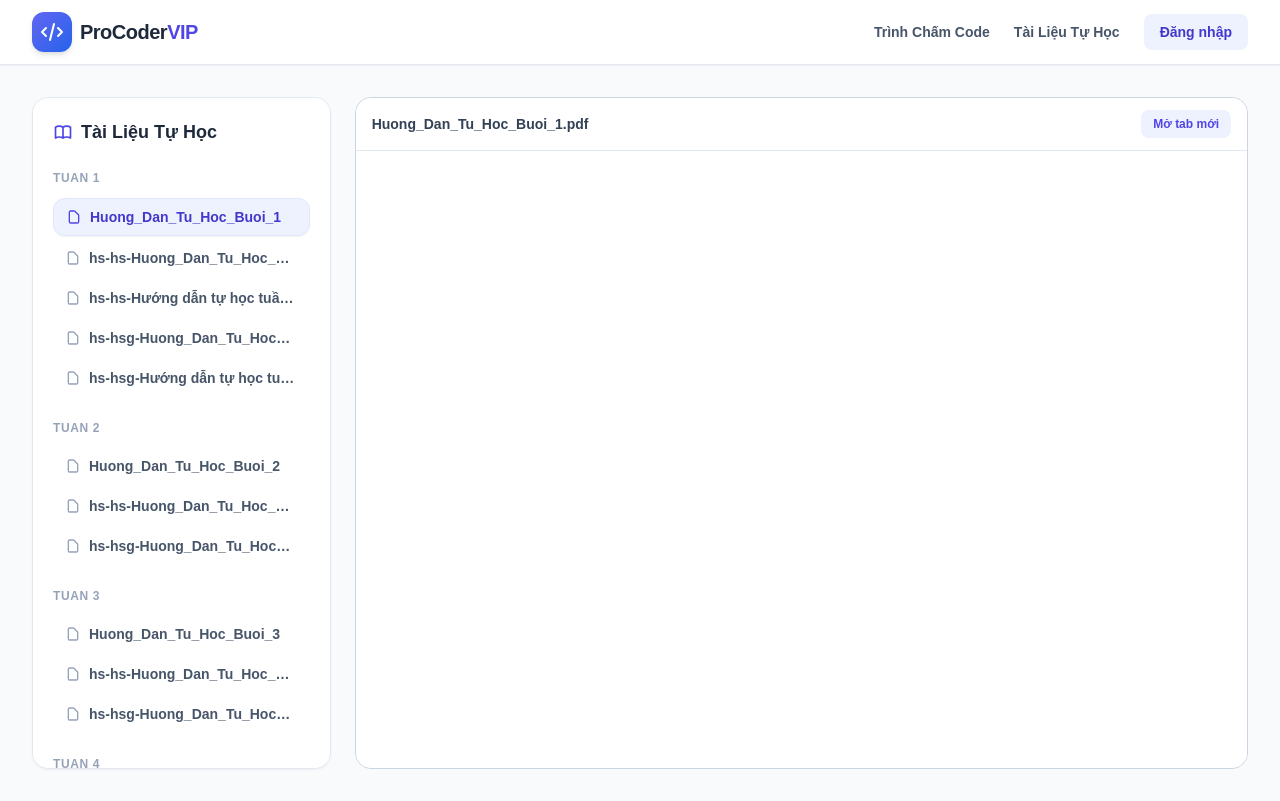
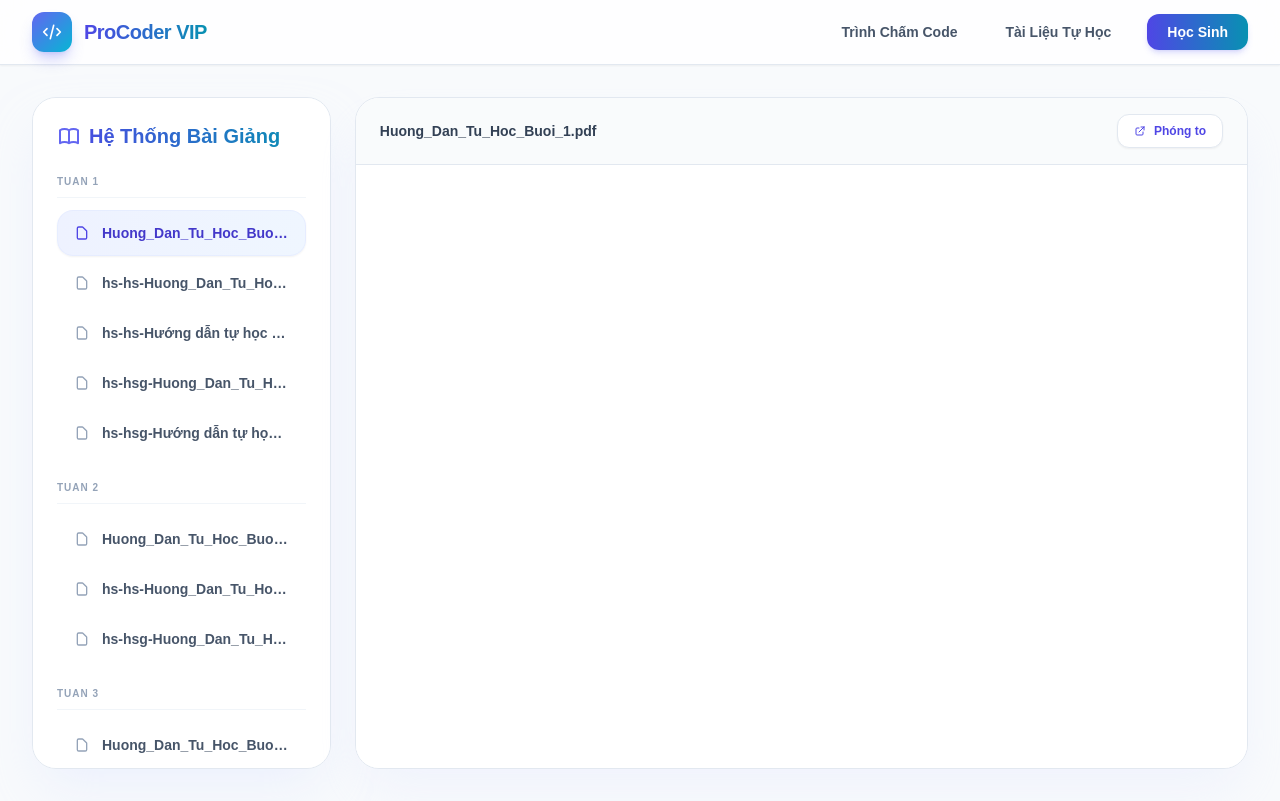
Before and after one commit to c3nbk2026-ai/web-cham-bai-hsg, a Next.js app: page /tu-hoc in a window 1280 px wide. Built offline with nearby package versions, Linux system fonts and the light colour scheme.

Commit message:
Nang cap giao dien Navbar va trang Tu Hoc len chuan VIP

```diff
--- a/src/app/layout.tsx
+++ b/src/app/layout.tsx
@@ -26,30 +26,30 @@ export default function RootLayout({
 }>) {
   return (
     <html lang="vi">
-      <body className={`${geistSans.variable} ${geistMono.variable} antialiased bg-slate-50 min-h-screen flex flex-col`}>
+      <body className={`${geistSans.variable} ${geistMono.variable} antialiased bg-slate-50 min-h-screen flex flex-col selection:bg-indigo-500/20`}>
         {/* Navigation Bar */}
-        <header className="bg-white border-b border-slate-200 shadow-sm sticky top-0 z-50">
+        <header className="bg-white/80 backdrop-blur-xl border-b border-slate-200 shadow-sm sticky top-0 z-50">
           <div className="max-w-7xl mx-auto px-4 sm:px-6 lg:px-8">
             <div className="flex justify-between items-center h-16">
 
-              <div className="flex items-center gap-2">
-                <div className="w-10 h-10 rounded-xl bg-gradient-to-br from-indigo-500 to-blue-600 flex items-center justify-center text-white font-bold shadow-md">
-                  <svg className="w-6 h-6" fill="none" stroke="currentColor" viewBox="0 0 24 24"><path strokeLinecap="round" strokeLinejoin="round" strokeWidth="2" d="M10 20l4-16m4 4l4 4-4 4M6 16l-4-4 4-4"></path></svg>
+              <div className="flex items-center gap-3">
+                <div className="w-10 h-10 rounded-xl bg-gradient-to-br from-indigo-500 to-cyan-500 flex items-center justify-center text-white font-bold shadow-lg shadow-indigo-500/30">
+                  <svg className="w-5 h-5" fill="none" stroke="currentColor" viewBox="0 0 24 24"><path strokeLinecap="round" strokeLinejoin="round" strokeWidth="2" d="M10 20l4-16m4 4l4 4-4 4M6 16l-4-4 4-4"></path></svg>
                 </div>
-                <div className="font-black text-xl tracking-tight text-slate-800">
-                  ProCoder<span className="text-indigo-600">VIP</span>
+                <div className="font-black text-xl tracking-tight text-transparent bg-clip-text bg-gradient-to-r from-indigo-600 to-cyan-600 hidden sm:block">
+                  ProCoder VIP
                 </div>
               </div>
 
-              <nav className="flex items-center gap-6">
-                <Link href="/" className="text-sm font-semibold text-slate-600 hover:text-indigo-600 transition-colors">
+              <nav className="flex items-center gap-2 sm:gap-6">
+                <Link href="/" className="px-3 py-2 rounded-xl text-sm font-bold text-slate-600 hover:text-indigo-600 hover:bg-indigo-50/50 transition-all">
                   Trình Chấm Code
                 </Link>
-                <Link href="/tu-hoc" className="text-sm font-semibold text-slate-600 hover:text-indigo-600 transition-colors">
+                <Link href="/tu-hoc" className="px-3 py-2 rounded-xl text-sm font-bold text-slate-600 hover:text-indigo-600 hover:bg-indigo-50/50 transition-all">
                   Tài Liệu Tự Học
                 </Link>
-                <a href="#" className="px-4 py-2 rounded-lg bg-indigo-50 text-indigo-700 text-sm font-bold hover:bg-indigo-100 transition-colors">
-                  Đăng nhập
+                <a href="#" className="hidden sm:inline-flex px-5 py-2 rounded-xl bg-gradient-to-r from-indigo-600 to-cyan-600 text-white text-sm font-bold shadow-md shadow-indigo-500/20 hover:scale-105 transition-transform">
+                  Học Sinh
                 </a>
               </nav>
             </div>
--- a/src/app/tu-hoc/page.tsx
+++ b/src/app/tu-hoc/page.tsx
@@ -27,30 +27,30 @@ export default function TuHocPage() {
         <div className="max-w-7xl mx-auto px-4 sm:px-6 lg:px-8 py-8 h-[calc(100vh-64px)] flex gap-6">
 
             {/* Sidebar */}
-            <div className="w-1/4 bg-white rounded-2xl shadow-sm border border-slate-200 p-5 flex flex-col h-full overflow-y-auto">
-                <h2 className="font-black text-lg text-slate-800 mb-6 flex items-center gap-2">
-                    <svg className="w-5 h-5 text-indigo-600" fill="none" stroke="currentColor" viewBox="0 0 24 24"><path strokeLinecap="round" strokeLinejoin="round" strokeWidth="2" d="M12 6.253v13m0-13C10.832 5.477 9.246 5 7.5 5S4.168 5.477 3 6.253v13C4.168 18.477 5.754 18 7.5 18s3.332.477 4.5 1.253m0-13C13.168 5.477 14.754 5 16.5 5c1.747 0 3.332.477 4.5 1.253v13C19.832 18.477 18.247 18 16.5 18c-1.746 0-3.332.477-4.5 1.253"></path></svg>
-                    Tài Liệu Tự Học
+            <div className="w-1/4 bg-white/90 backdrop-blur-xl rounded-3xl border border-slate-200 shadow-2xl shadow-indigo-100/50 p-6 flex flex-col h-full overflow-y-auto">
+                <h2 className="text-xl font-black text-transparent bg-clip-text bg-gradient-to-r from-indigo-600 to-cyan-600 mb-6 flex items-center gap-2">
+                    <svg className="w-6 h-6 text-indigo-500" fill="none" stroke="currentColor" viewBox="0 0 24 24"><path strokeLinecap="round" strokeLinejoin="round" strokeWidth="2" d="M12 6.253v13m0-13C10.832 5.477 9.246 5 7.5 5S4.168 5.477 3 6.253v13C4.168 18.477 5.754 18 7.5 18s3.332.477 4.5 1.253m0-13C13.168 5.477 14.754 5 16.5 5c1.747 0 3.332.477 4.5 1.253v13C19.832 18.477 18.247 18 16.5 18c-1.746 0-3.332.477-4.5 1.253"></path></svg>
+                    Hệ Thống Bài Giảng
                 </h2>
 
                 <div className="space-y-6">
                     {Object.keys(docsTree).sort().map(week => (
                         <div key={week} className="space-y-3">
-                            <h3 className="font-bold text-xs uppercase text-slate-400 tracking-wider">
+                            <h3 className="text-[10px] font-bold text-slate-400 uppercase tracking-widest border-b border-slate-100 pb-2">
                                 {week}
                             </h3>
                             <div className="space-y-1">
                                 {docsTree[week].length === 0 ? (
-                                    <p className="text-xs text-slate-500 italic">Chưa có tài liệu</p>
+                                    <p className="text-xs text-slate-400 italic px-2">Chưa cập nhật tài liệu</p>
                                 ) : (
                                     docsTree[week].map((doc: any) => (
                                         <button
                                             key={doc.url}
                                             onClick={() => setSelectedDoc(doc)}
-                                            className={`w-full text-left px-3 py-2 rounded-xl text-sm font-semibold transition-all flex items-center gap-2 ${
+                                            className={`w-full text-left px-4 py-3 rounded-2xl text-sm font-semibold transition-all flex items-center gap-3 ${
                                                 selectedDoc?.url === doc.url
-                                                ? "bg-indigo-50 text-indigo-700 shadow-sm border border-indigo-100"
-                                                : "text-slate-600 hover:bg-slate-100"
+                                                ? "bg-gradient-to-r from-indigo-50 to-blue-50 text-indigo-700 shadow-sm border border-indigo-100/50"
+                                                : "text-slate-600 hover:bg-slate-50 border border-transparent"
                                             }`}
                                         >
                                             <svg className={`w-4 h-4 shrink-0 ${selectedDoc?.url === doc.url ? "text-indigo-600" : "text-slate-400"}`} fill="none" stroke="currentColor" viewBox="0 0 24 24"><path strokeLinecap="round" strokeLinejoin="round" strokeWidth="2" d="M7 21h10a2 2 0 002-2V9.414a1 1 0 00-.293-.707l-5.414-5.414A1 1 0 0012.586 3H7a2 2 0 00-2 2v14a2 2 0 002 2z"></path></svg>
@@ -65,25 +65,26 @@ export default function TuHocPage() {
             </div>
 
             {/* Viewer */}
-            <div className="w-3/4 bg-slate-200/50 rounded-2xl shadow-inner border border-slate-300 overflow-hidden relative flex flex-col">
+            <div className="w-3/4 bg-white rounded-3xl shadow-2xl shadow-indigo-100/40 border border-slate-200 overflow-hidden relative flex flex-col">
                 {selectedDoc ? (
                     <>
-                        <div className="bg-white px-4 py-3 border-b border-slate-200 flex justify-between items-center shrink-0">
+                        <div className="bg-slate-50/80 backdrop-blur-md px-6 py-4 border-b border-slate-200 flex justify-between items-center shrink-0">
                             <h3 className="font-bold text-slate-700 text-sm">{selectedDoc.name}</h3>
-                            <a href={selectedDoc.url} target="_blank" rel="noreferrer" className="text-xs font-bold text-indigo-600 bg-indigo-50 px-3 py-1.5 rounded-lg hover:bg-indigo-100 transition-colors">
-                                Mở tab mới
+                            <a href={selectedDoc.url} target="_blank" rel="noreferrer" className="text-xs font-bold text-indigo-600 bg-white px-4 py-2 rounded-xl shadow-sm border border-slate-200 hover:border-indigo-200 hover:bg-indigo-50 transition-all flex items-center gap-2">
+                                <svg className="w-3 h-3" fill="none" stroke="currentColor" viewBox="0 0 24 24"><path strokeLinecap="round" strokeLinejoin="round" strokeWidth="2" d="M10 6H6a2 2 0 00-2 2v10a2 2 0 002 2h10a2 2 0 002-2v-4M14 4h6m0 0v6m0-6L10 14"></path></svg>
+                                Phóng to
                             </a>
                         </div>
                         <iframe
                             src={selectedDoc.url}
-                            className="w-full flex-1 border-0"
+                            className="w-full flex-1 border-0 bg-slate-100/50"
                             title="PDF Viewer"
                         />
                     </>
                 ) : (
-                    <div className="flex-1 flex flex-col items-center justify-center text-slate-400">
-                        <svg className="w-16 h-16 mb-4 opacity-50" fill="none" stroke="currentColor" viewBox="0 0 24 24"><path strokeLinecap="round" strokeLinejoin="round" strokeWidth="2" d="M12 6.253v13m0-13C10.832 5.477 9.246 5 7.5 5S4.168 5.477 3 6.253v13C4.168 18.477 5.754 18 7.5 18s3.332.477 4.5 1.253m0-13C13.168 5.477 14.754 5 16.5 5c1.747 0 3.332.477 4.5 1.253v13C19.832 18.477 18.247 18 16.5 18c-1.746 0-3.332.477-4.5 1.253"></path></svg>
-                        <p className="font-bold text-sm">Vui lòng chọn tài liệu bên trái để xem</p>
+                    <div className="flex-1 flex flex-col items-center justify-center text-slate-400 bg-slate-50/50">
+                        <svg className="w-20 h-20 mb-6 opacity-30 text-indigo-500" fill="none" stroke="currentColor" viewBox="0 0 24 24"><path strokeLinecap="round" strokeLinejoin="round" strokeWidth="2" d="M12 6.253v13m0-13C10.832 5.477 9.246 5 7.5 5S4.168 5.477 3 6.253v13C4.168 18.477 5.754 18 7.5 18s3.332.477 4.5 1.253m0-13C13.168 5.477 14.754 5 16.5 5c1.747 0 3.332.477 4.5 1.253v13C19.832 18.477 18.247 18 16.5 18c-1.746 0-3.332.477-4.5 1.253"></path></svg>
+                        <p className="font-bold text-slate-500">Vui lòng chọn bài giảng bên trái để bắt đầu học</p>
                     </div>
                 )}
             </div>
```
